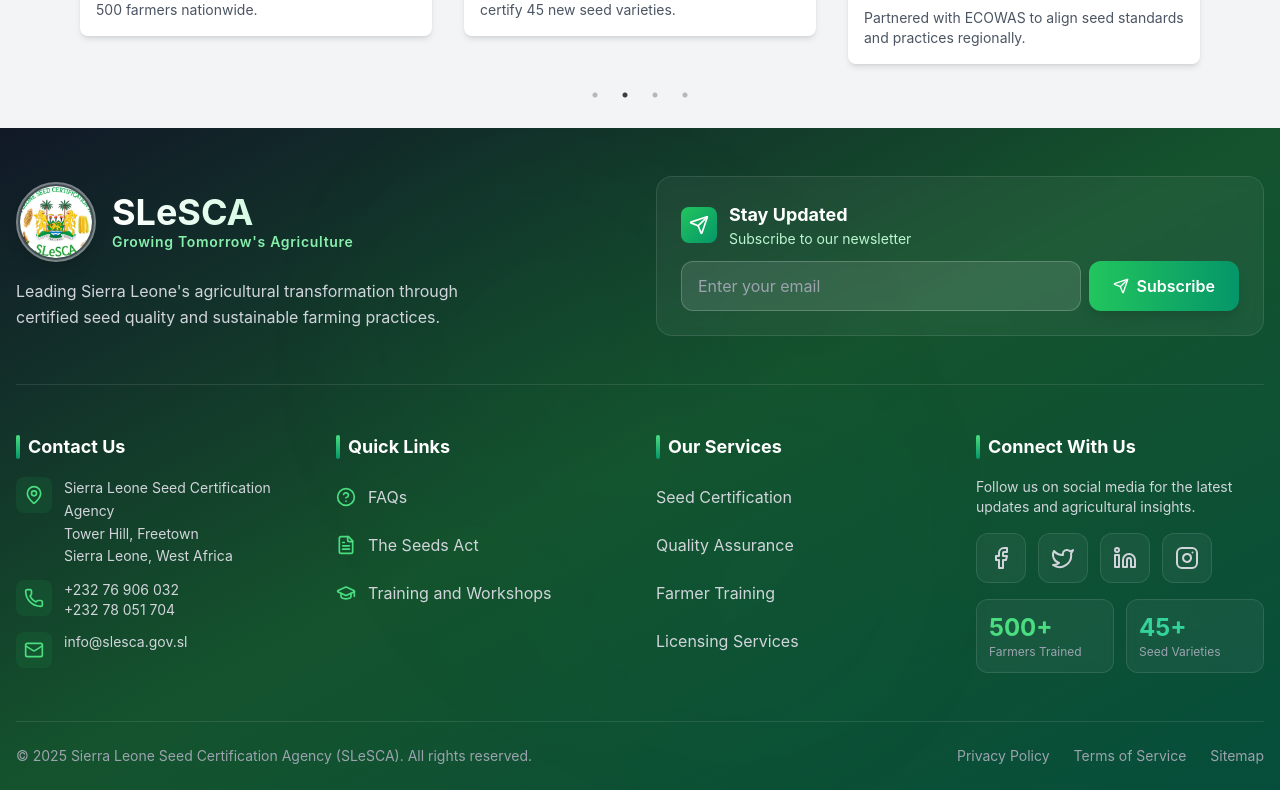
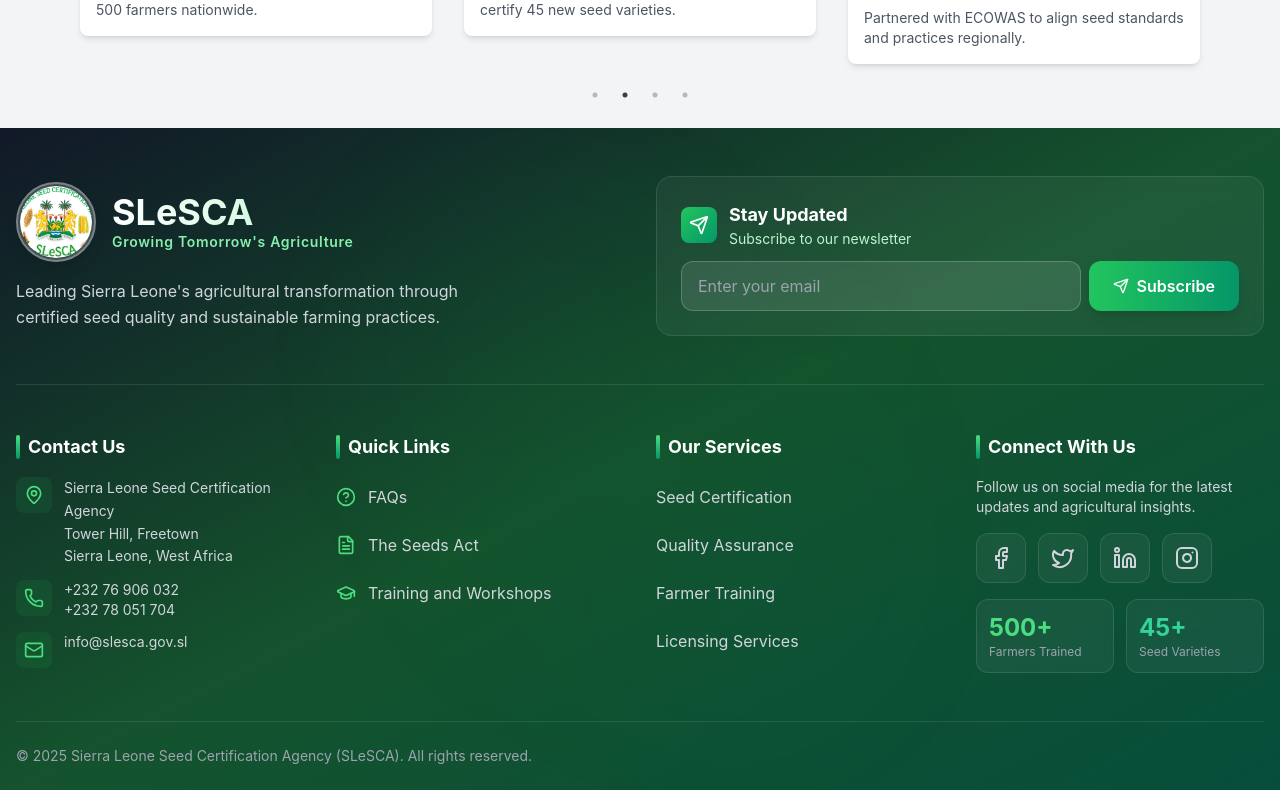
Before and after one commit to samuelmoiwa/slesca, a React (Create React App) app: page /advocacy-collaboration in a window 1280 px wide. Shown: the part 1584-2374 px from the top of the page. Built offline with nearby package versions, Linux system fonts and the light colour scheme; a web font is replaced by a local one.

Commit message:
remove privacy policies

```diff
--- a/src/components/FooterNew.jsx
+++ b/src/components/FooterNew.jsx
@@ -324,7 +324,7 @@
               Agency (SLeSCA). All rights reserved.
             </p>
 
-            <div className="flex items-center gap-6">
+            {/* <div className="flex items-center gap-6">
               <Link
                 to="/privacy-policy"
                 className="text-gray-400 hover:text-green-400 text-sm transition-colors duration-300"
@@ -343,7 +343,7 @@
               >
                 Sitemap
               </Link>
-            </div>
+            </div> */}
           </div>
         </div>
       </div>
```
